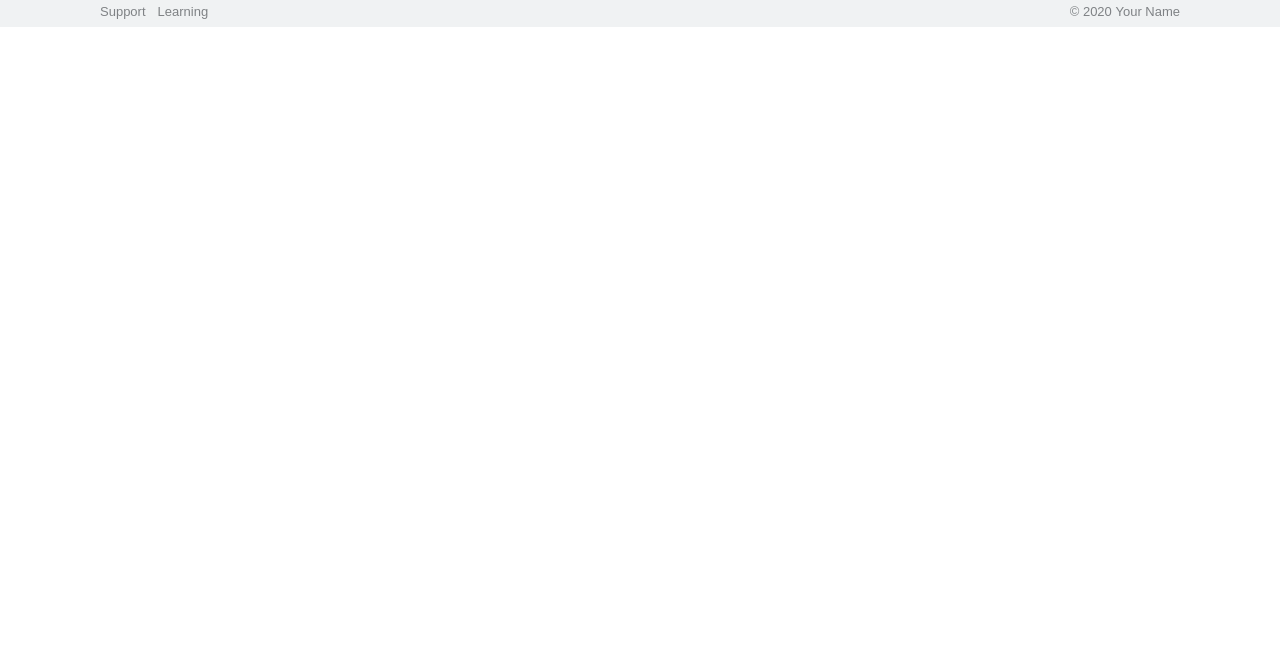
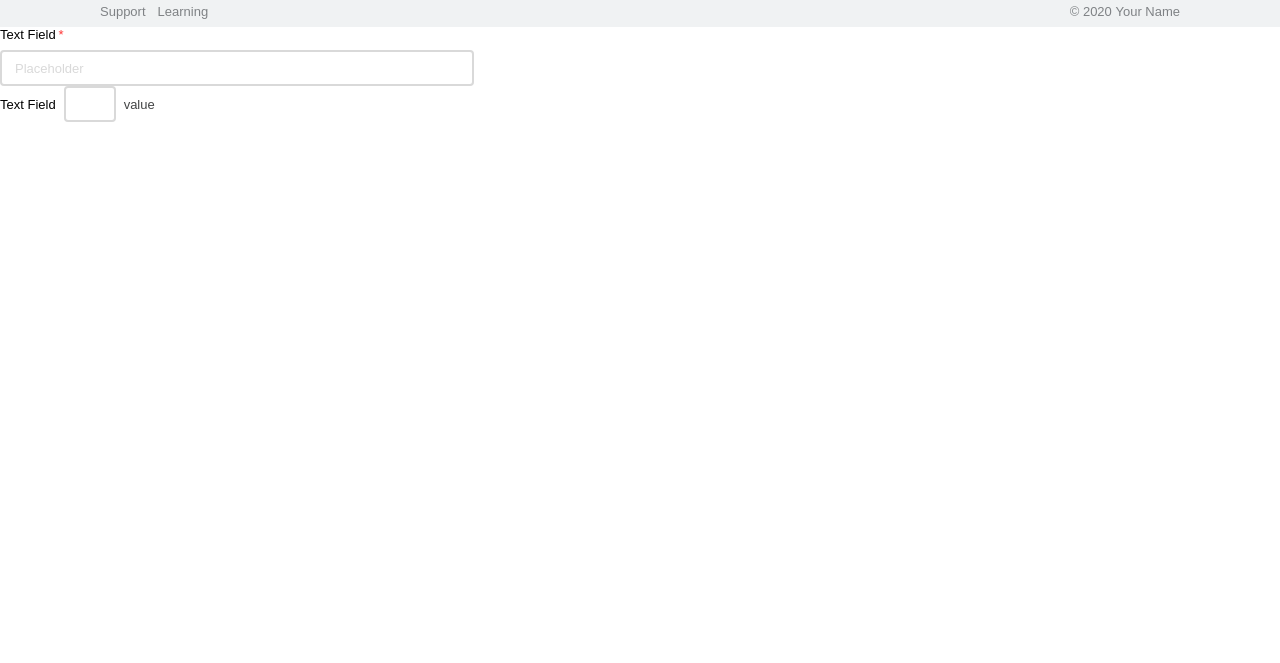
Before and after one commit to mgkOV/shool-ci-server, a website: page pages-tmpl/index.hbs in a window 1280 px wide. Shown: the part 137-800 px from the top of the page. Drawn offline with nearby package versions, Linux system fonts and the light colour scheme; files that its build step writes are made by us from their sources; files whose address does not match are found by name; a web font is replaced by a local one.

Commit message:
add input

```diff
--- /dev/null
+++ b/common.blocks/input-group/__input/_with-value/input-group__input_with-value.scss
@@ -0,0 +1,5 @@
+.input-group__input_with-value {
+  width: 52px;
+  text-align: right;
+  margin: 0 8px;
+}
--- /dev/null
+++ b/common.blocks/input-group/__input/input-group__input.scss
@@ -0,0 +1,21 @@
+.input-group__input {
+  padding: 11px 13px 10px;
+  height: 36px;
+  border-radius: 4px;
+  background-color: var(--color-bg-base);
+  border: 2px solid var(--color-border-input);
+  align-self: stretch;
+  color: var(--color-font-base);
+  font-size: 13px;
+  box-sizing: border-box;
+  margin-top: 8px;
+}
+
+.input-group__input:focus {
+  border-color: var(--color-border-control-focused);
+  outline: none;
+}
+
+.input-group__input::placeholder {
+  color: var(--color-border-input);
+}
--- /dev/null
+++ b/common.blocks/input-group/__label/_required/input-group__label_required.scss
@@ -0,0 +1,7 @@
+.input-group__label_required::after {
+  content: "*";
+  position: absolute;
+  top: 0;
+  right: -8px;
+  color: var(--color-danger);
+}
--- /dev/null
+++ b/common.blocks/input-group/__label/input-group__label.scss
@@ -0,0 +1,5 @@
+.input-group__label {
+  font-size: 13px;
+
+  position: relative;
+}
--- /dev/null
+++ b/common.blocks/input-group/__value/input-group__value.scss
@@ -0,0 +1,4 @@
+.input-group__value {
+  font-size: 13px;
+  color: var(--color-font-sub);
+}
--- /dev/null
+++ b/common.blocks/input-group/_type/input-group_type_base.scss
@@ -0,0 +1,6 @@
+.input-group_type_base {
+  flex-direction: column;
+  justify-content: flex-start;
+  align-items: flex-start;
+  width: 474px;
+}
--- /dev/null
+++ b/common.blocks/input-group/_type/input-group_type_with-value.scss
@@ -0,0 +1,4 @@
+.input-group_type_with-value {
+  justify-content: flex-start;
+  align-items: center;
+}
--- /dev/null
+++ b/common.blocks/input-group/input-group.scss
@@ -0,0 +1,3 @@
+.input-group {
+  display: flex;
+}
--- a/common.blocks/theme/_color/theme_color_default.scss
+++ b/common.blocks/theme/_color/theme_color_default.scss
@@ -16,6 +16,7 @@
 
   --color-font-base: #000000;
   --color-font-secondary: #7f8285;
+  --color-font-sub: #434445;
 
   --color-success: #00b341;
   --color-danger: #ff3333;
--- a/pages-tmpl/index.hbs
+++ b/pages-tmpl/index.hbs
@@ -80,6 +80,17 @@
       </div>
     </div>
 
+    <div class="input-group input-group_type_base">
+      <label class="input-group__label input-group__label_required">Text Field</label>
+      <input type="text" class="input-group__input" placeholder="Placeholder">
+    </div>
+
+    <div class="input-group input-group_type_with-value">
+      <label class="input-group__label">Text Field</label>
+      <input type="text" class="input-group__input input-group__input_with-value" placeholder="">
+      <span class="input-group__value">value</span>
+    </div>
+
 
 
 
```
Also changed, not shown: stub/build/index.html, stub/build/style.css.
